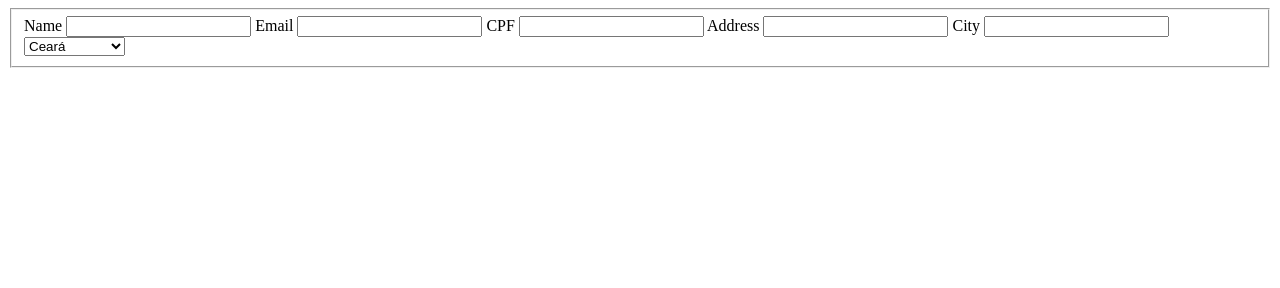
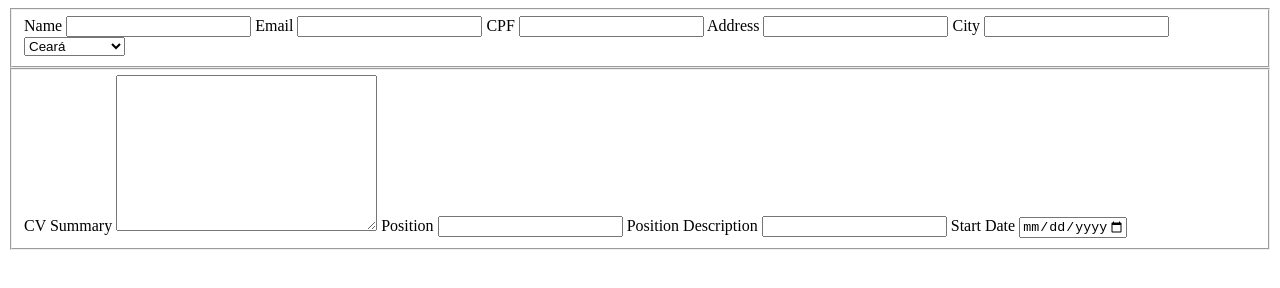
Before and after one commit to viniqrz/trybe-exercises, a plain HTML site: page exercises/html-e-css-forms-flexbox-e-responsivo_1/index.html in a window 1280 px wide. Drawn offline with Linux system fonts and the light colour scheme.

Commit message:
Add 2nd fieldset

```diff
--- a/exercises/html-e-css-forms-flexbox-e-responsivo_1/index.html
+++ b/exercises/html-e-css-forms-flexbox-e-responsivo_1/index.html
@@ -26,6 +26,30 @@
           <option value="mg">Minas Gerais</option>
         </select>
       </fieldset>
+      <fieldset>
+        <label for="summary">CV Summary</label>
+        <textarea
+          name="summary"
+          id="summary"
+          cols="30"
+          rows="10"
+          maxlength="1000"
+        ></textarea>
+        <label for="position">Position</label>
+        <input type="text" name="position" id="position" maxlength="40" />
+        <label for="position-description">Position Description</label>
+        <input type="text" name="" id="position-description" maxlength="500" />
+        <label for="date">Start Date</label>
+        <input
+          type="date"
+          name="begin"
+          placeholder="dd-mm-yyyy"
+          value=""
+          min="1997-01-01"
+          max="2030-12-31"
+          required
+        />
+      </fieldset>
     </form>
   </body>
 </html>
```
